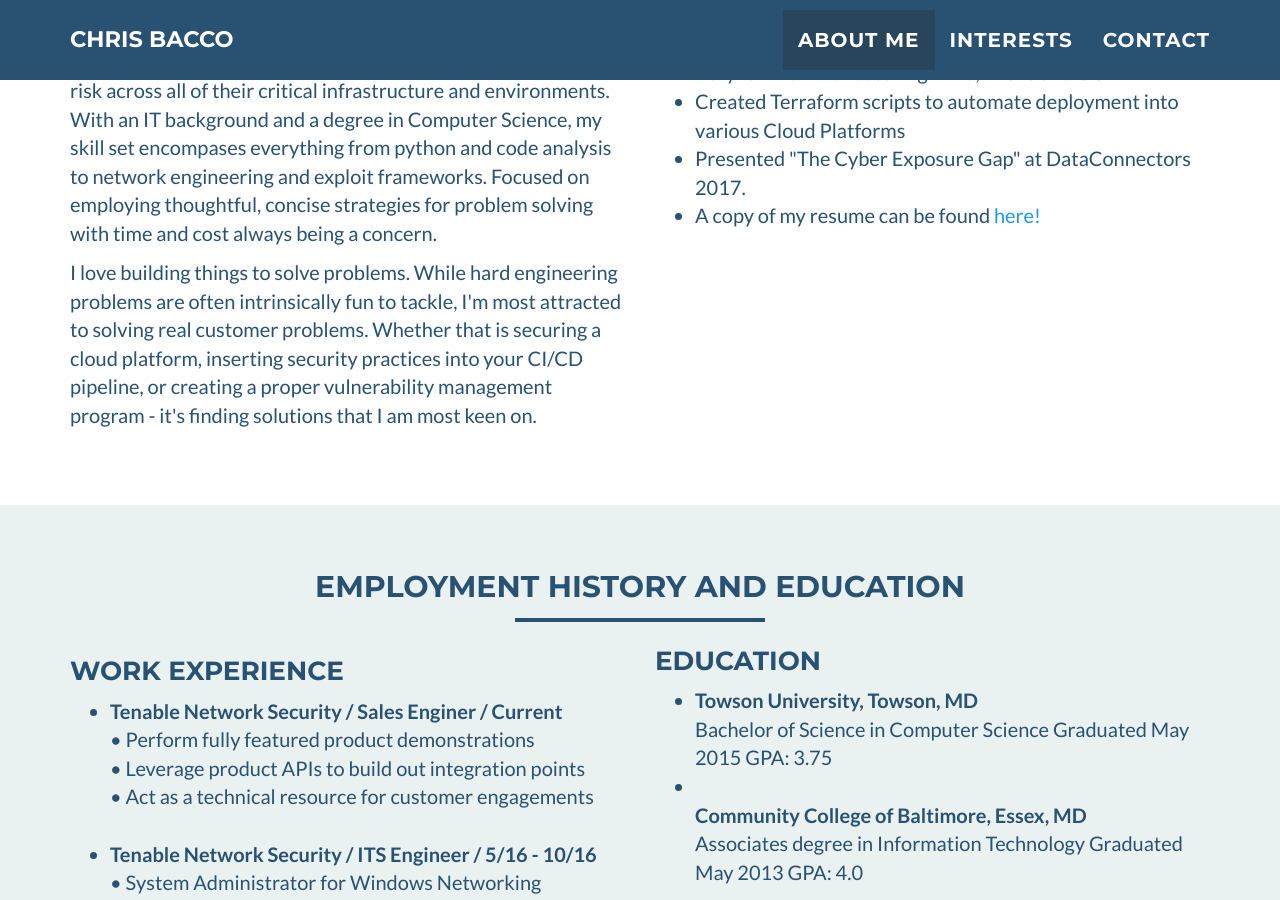
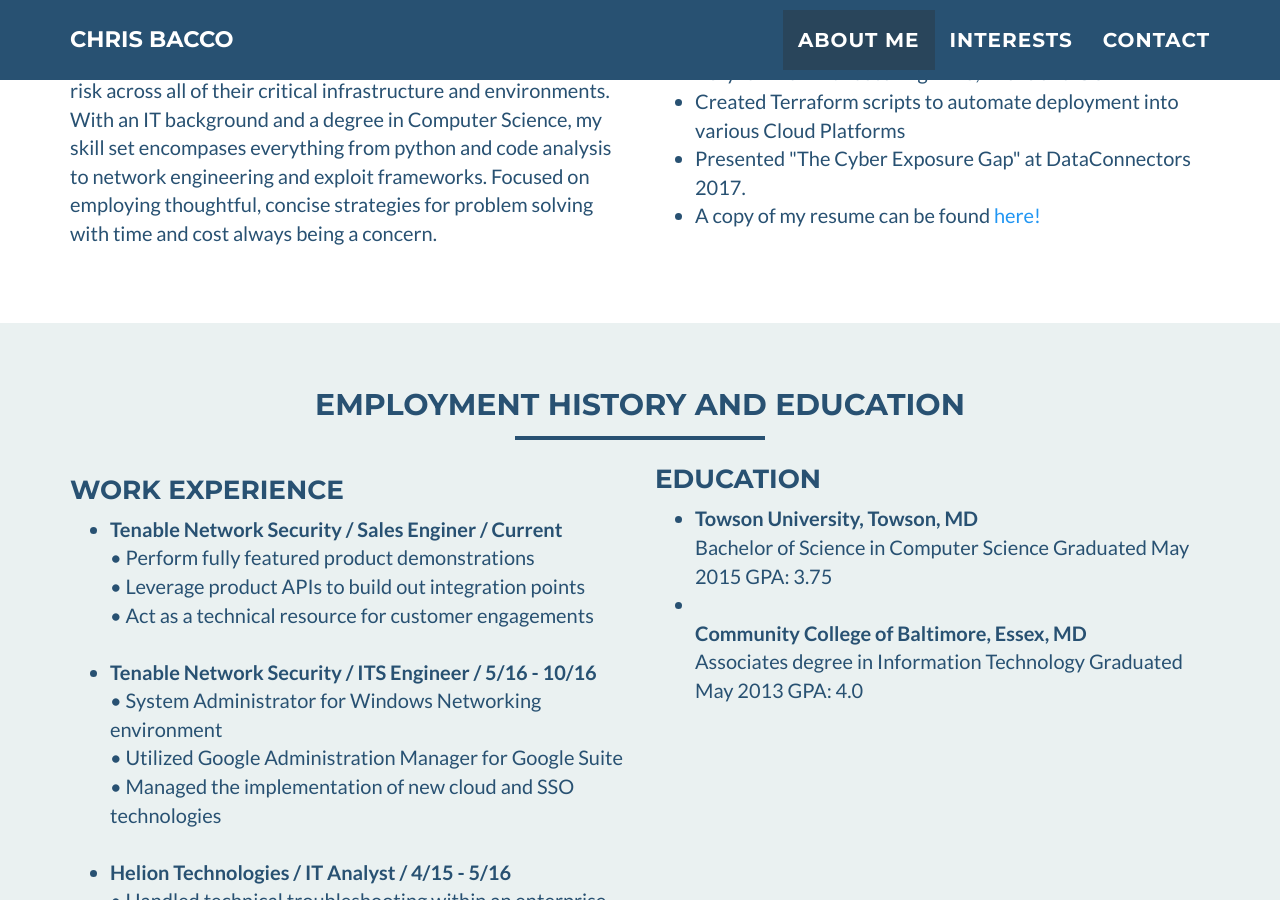
Before and after one commit to cbacco/cbacco.github.io, a Jekyll site: the page built from index.html, in a window 1280 px wide and 900 px high, scrolled down 783 px. Built offline with Jekyll 4.4.1, drawn with Linux system fonts in a browser that asks for light colours.

Commit message:
Update _includes/about_me.html

```diff
--- a/_includes/about_me.html
+++ b/_includes/about_me.html
@@ -14,12 +14,7 @@
 
         </p>
         <p>
-           I love building things to solve problems.
-           While hard engineering problems are often intrinsically fun to tackle,
-           I'm most attracted to solving real customer problems.
-           Whether that is securing a cloud platform, inserting security practices into your CI/CD pipeline,
-           or creating a proper vulnerability management program - it's finding solutions that I am most keen on.
-        </p>
+
       </div>
 	    <div class="col-sm-6">
 		    <h3 style="margin-top:0;">Highlights</h3>
```
